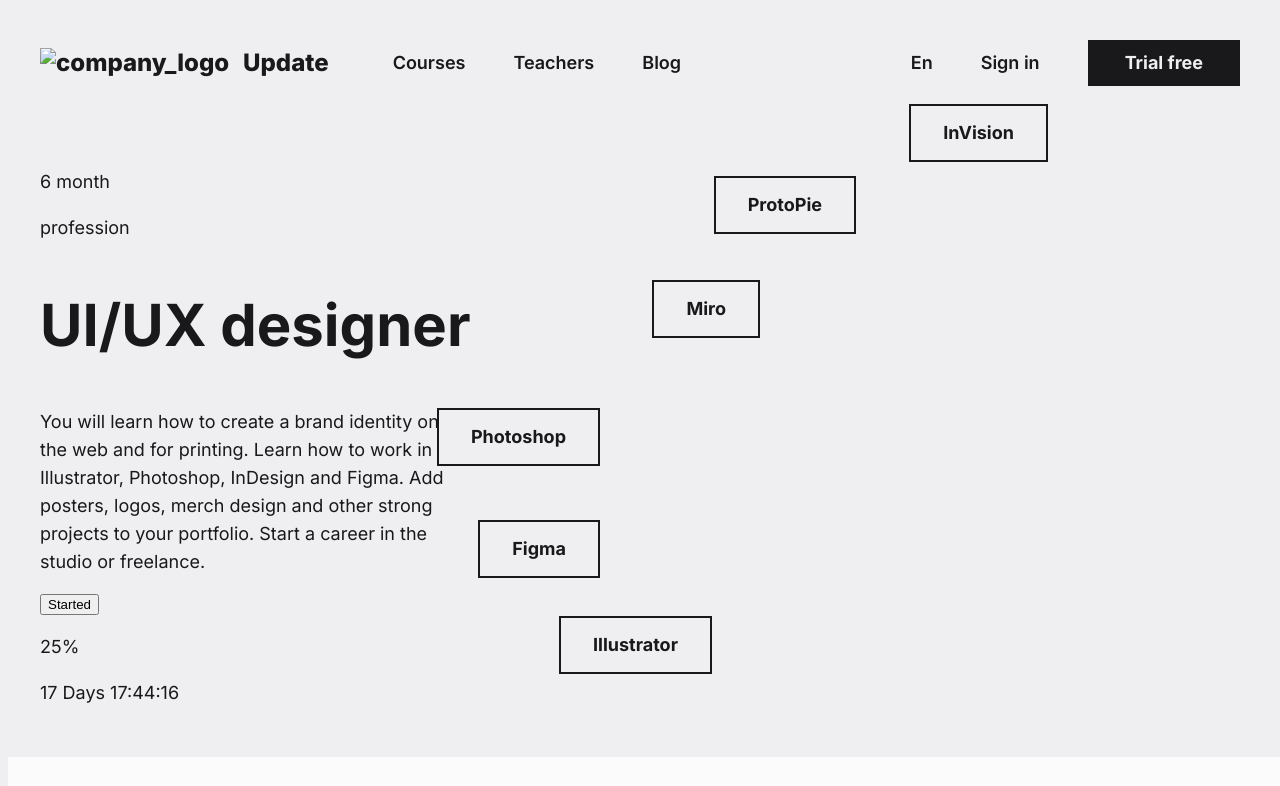
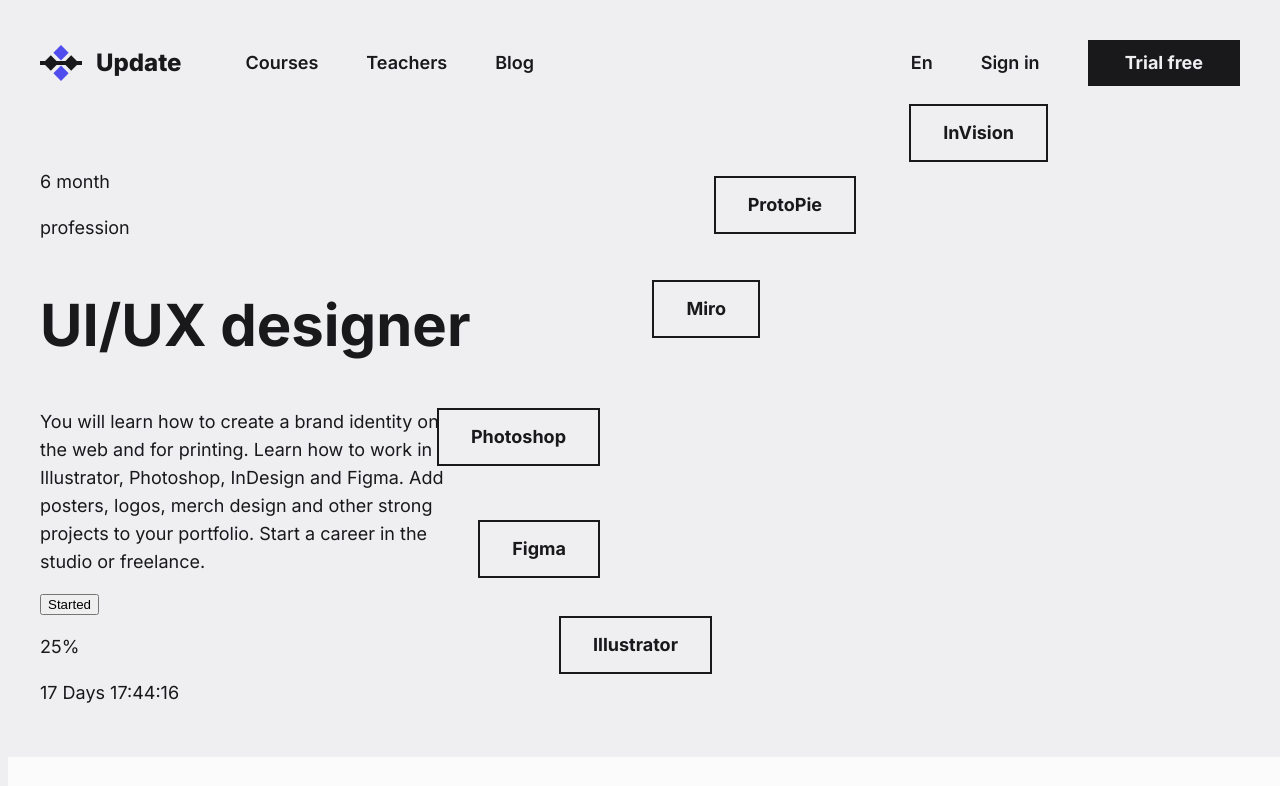
Before and after one commit to stella181/html, a plain HTML site: page index.html in a window 1280 px wide. Shown: the top 786 px of the page. Drawn offline with Linux system fonts and the light colour scheme; a script that the page names is missing.

Commit message:
Update index.html

```diff
--- a/index.html
+++ b/index.html
@@ -13,7 +13,7 @@
 <header class="container centre">
     <div class="header_box">
         <a class="logo" href="courses.html">
-            <img src="images/logo.svg" alt="company_logo">
+            <img src="logo.svg" alt="company_logo">
         Update
         </a>
         <nav>
@@ -201,7 +201,7 @@
         <div class="connection">
             <div class="connection_logo site_title">
                 <a class="logo_2 " href="courses.html">
-                <img src="images/logo_2.svg" alt="company_logo">
+                <img src="logo_2.svg" alt="company_logo">
                 Update
                 </a>
             </div>
```
